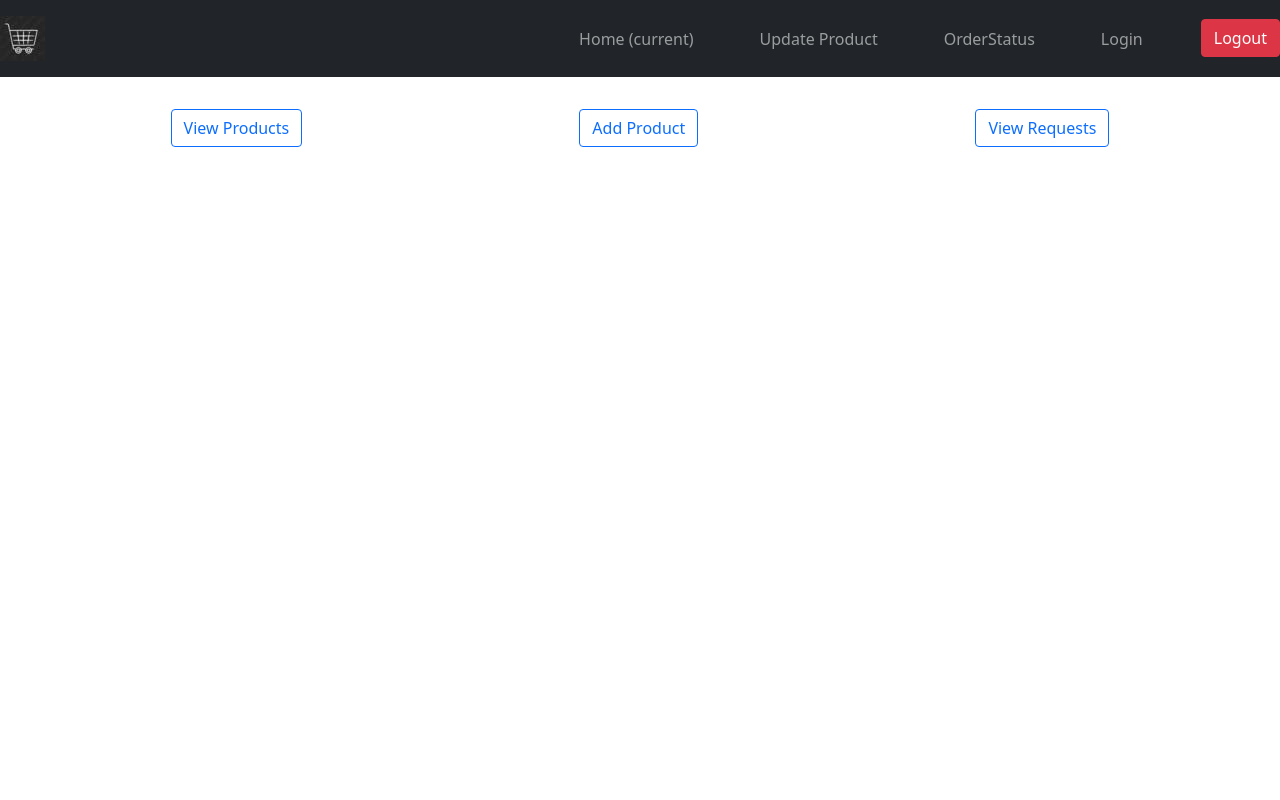
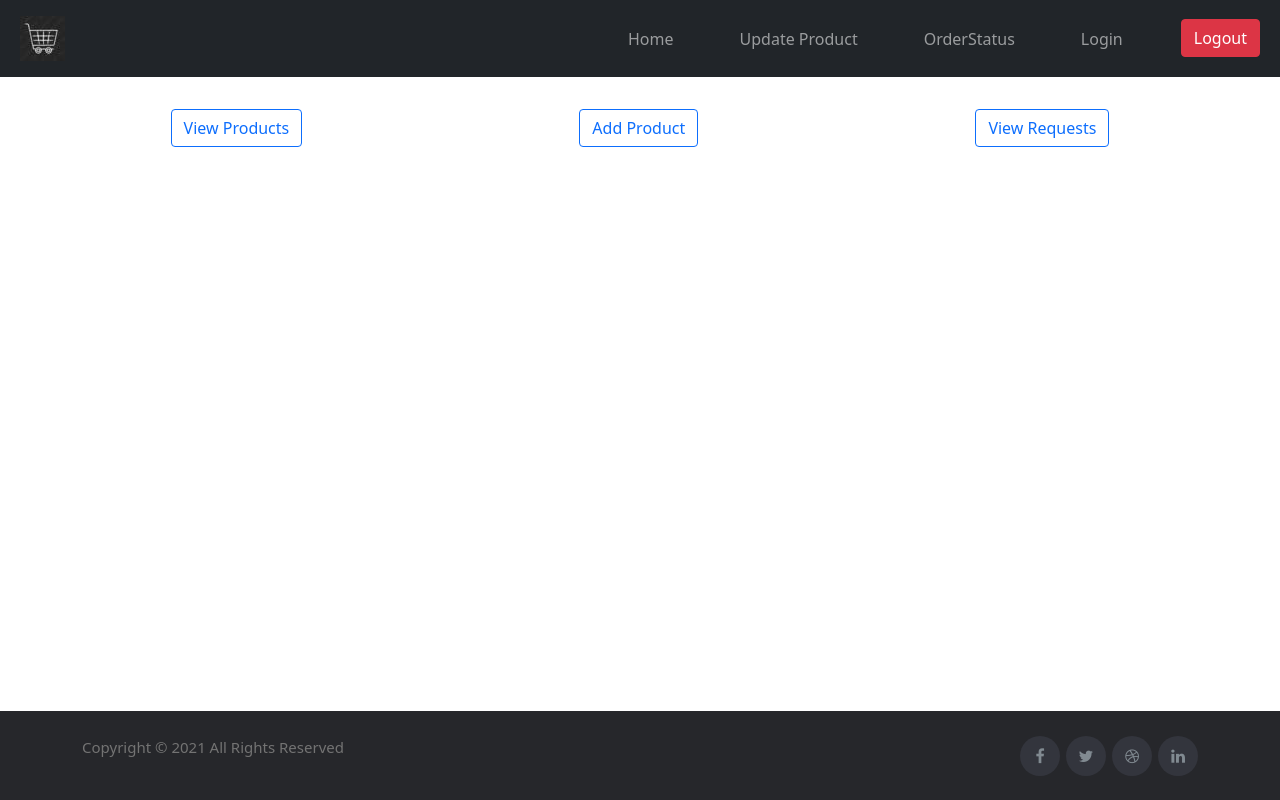
Before and after one commit to tcs-mean-stack-group22/CapstoneProjectMean, an Angular app in the folder frontEnd/angular-grocers/: page /admin-panel in a window 1280 px wide. Shown: the top 800 px of the page. Built offline with nearby package versions, Linux system fonts and the light colour scheme.

Commit message:
modified  footbar,added scroll bar in view update.html

```diff
--- a/frontEnd/angular-grocers/angular.json
+++ b/frontEnd/angular-grocers/angular.json
@@ -28,6 +28,7 @@
               "src/assets"
             ],
             "styles": [
+              "node_modules/font-awesome/css/font-awesome.min.css",
               "src/styles.css"
             ],
             "scripts": []
--- a/frontEnd/angular-grocers/package.json
+++ b/frontEnd/angular-grocers/package.json
@@ -19,8 +19,11 @@
     "@angular/platform-browser": "~11.2.6",
     "@angular/platform-browser-dynamic": "~11.2.6",
     "@angular/router": "~11.2.6",
+    "@fortawesome/fontawesome": "^1.1.8",
+    "@fortawesome/fontawesome-free": "^5.15.3",
     "@ng-bootstrap/ng-bootstrap": "^9.1.0",
     "bootstrap": "^4.6.0",
+    "bootstrap-icons": "^1.4.1",
     "rxjs": "~6.6.0",
     "tslib": "^2.0.0",
     "zone.js": "~0.11.3"
@@ -32,6 +35,7 @@
     "@types/jasmine": "~3.6.0",
     "@types/node": "^12.11.1",
     "codelyzer": "^6.0.0",
+    "font-awesome": "^4.7.0",
     "jasmine-core": "~3.6.0",
     "jasmine-spec-reporter": "~5.0.0",
     "karma": "~6.1.0",
--- a/frontEnd/angular-grocers/src/app/add-product/add-product.component.css
+++ b/frontEnd/angular-grocers/src/app/add-product/add-product.component.css
@@ -19,6 +19,7 @@
     display: flex;
     justify-items: center;
     justify-content: center;
+    overflow: auto;
     }
 
 form{
@@ -28,6 +29,7 @@ form{
    align-items: center;
    min-width: 400px;
    padding: 40px;
+
 }
 .btn{
     margin:20px;
--- a/frontEnd/angular-grocers/src/app/app.component.html
+++ b/frontEnd/angular-grocers/src/app/app.component.html
@@ -1,12 +1,4 @@
-<!-- <app-send-request></app-send-request> -->
-<!-- <app-login></app-login> -->
-<!-- <app-edit-profile></app-edit-profile> -->
-<!-- <app-signup></app-signup> -->
+
 <app-navbar></app-navbar>
 <router-outlet></router-outlet>
-
 <app-footer></app-footer>
-
-<!-- <app-signup></app-signup>
-<app-lock-user></app-lock-user> -->
-<h1>Footer</h1>
--- a/frontEnd/angular-grocers/src/app/footer/footer.component.css
+++ b/frontEnd/angular-grocers/src/app/footer/footer.component.css
@@ -0,0 +1,169 @@
+.site-footer
+{
+
+  background-color:#26272b;
+  padding:25px 0 20px;
+  font-size:15px;
+  color:#737373;
+  position:fixed;
+  bottom:0;
+  left:0;
+  width:100%;
+  overflow: scroll;
+
+}
+.site-footer hr
+{
+  border-top-color:#bbb;
+  opacity:0.5
+}
+.site-footer hr.small
+{
+  margin:20px 0
+}
+.site-footer h6
+{
+  color:#fff;
+  font-size:16px;
+  text-transform:uppercase;
+  margin-top:5px;
+  letter-spacing:2px
+}
+.site-footer a
+{
+  color:#737373;
+}
+.site-footer a:hover
+{
+  color:#3366cc;
+  text-decoration:none;
+}
+.footer-links
+{
+  padding-left:0;
+  list-style:none
+}
+.footer-links li
+{
+  display:block
+}
+.footer-links a
+{
+  color:#737373
+}
+.footer-links a:active,.footer-links a:focus,.footer-links a:hover
+{
+  color:#3366cc;
+  text-decoration:none;
+}
+.footer-links.inline li
+{
+  display:inline-block
+}
+.site-footer .social-icons
+{
+  text-align:right
+}
+.site-footer .social-icons a
+{
+  width:40px;
+  height:40px;
+  line-height:40px;
+  margin-left:6px;
+  margin-right:0;
+  border-radius:100%;
+  background-color:#33353d
+}
+.copyright-text
+{
+  margin:0
+}
+@media (max-width:991px)
+{
+  .site-footer [class^=col-]
+  {
+    margin-bottom:30px
+  }
+}
+@media (max-width:767px)
+{
+  .site-footer
+  {
+    padding-bottom:0
+  }
+  .site-footer .copyright-text,.site-footer .social-icons
+  {
+    text-align:center
+  }
+}
+.social-icons
+{
+  padding-left:0;
+  margin-bottom:0;
+  list-style:none
+}
+.social-icons li
+{
+  display:inline-block;
+  margin-bottom:4px
+}
+.social-icons li.title
+{
+  margin-right:15px;
+  text-transform:uppercase;
+  color:#96a2b2;
+  font-weight:700;
+  font-size:13px
+}
+.social-icons a{
+  background-color:#eceeef;
+  color:#818a91;
+  font-size:16px;
+  display:inline-block;
+  line-height:44px;
+  width:44px;
+  height:44px;
+  text-align:center;
+  margin-right:8px;
+  border-radius:100%;
+  -webkit-transition:all .2s linear;
+  -o-transition:all .2s linear;
+  transition:all .2s linear
+}
+.social-icons a:active,.social-icons a:focus,.social-icons a:hover
+{
+  color:#fff;
+  background-color:#29aafe
+}
+.social-icons.size-sm a
+{
+  line-height:34px;
+  height:34px;
+  width:34px;
+  font-size:14px
+}
+.social-icons a.facebook:hover
+{
+  background-color:#3b5998
+}
+.social-icons a.twitter:hover
+{
+  background-color:#00aced
+}
+.social-icons a.linkedin:hover
+{
+  background-color:#007bb6
+}
+.social-icons a.dribbble:hover
+{
+  background-color:#ea4c89
+}
+@media (max-width:767px)
+{
+  .social-icons li.title
+  {
+    display:block;
+    margin-right:0;
+    font-weight:600
+  }
+}
--- a/frontEnd/angular-grocers/src/app/footer/footer.component.html
+++ b/frontEnd/angular-grocers/src/app/footer/footer.component.html
@@ -1,11 +1,23 @@
-<body class="d-flex flex-column min-vh-100">
-    <div class="wrapper flex-grow-1"></div>
-    <footer class="bg-light text-center text-lg-start">
-        <!-- Copyright -->
-        <div class="text-center p-3" style="background-color: rgba(0, 0, 0, 0.2);">
-          © 2020 Copyright:
-          <a class="text-dark" href="https://mdbootstrap.com/">MDBootstrap.com</a>
+
+
+  <footer class="site-footer">
+
+    <div class="container">
+      <div class="row">
+        <div class="col-md-8 col-sm-6 col-xs-12">
+          <p class="copyright-text">Copyright &copy; 2021 All Rights Reserved
+
+          </p>
         </div>
-        <!-- Copyright -->
-      </footer>
-</body>
+
+        <div class="col-md-4 col-sm-6 col-xs-12">
+          <ul class="social-icons">
+            <li><a class="facebook" href="#"><i class="fa fa-facebook"></i></a></li>
+            <li><a class="twitter" href="#"><i class="fa fa-twitter"></i></a></li>
+            <li><a class="dribbble" href="#"><i class="fa fa-dribbble"></i></a></li>
+            <li><a class="linkedin" href="#"><i class="fa fa-linkedin"></i></a></li>
+          </ul>
+        </div>
+      </div>
+    </div>
+</footer>
--- a/frontEnd/angular-grocers/src/app/navbar/navbar.component.html
+++ b/frontEnd/angular-grocers/src/app/navbar/navbar.component.html
@@ -1,5 +1,5 @@
 <nav class="navbar navbar-dark bg-dark">
-    <nav class="navbar navbar-expand-sm navbar-dark bg-dark" style="width: 100%;">
+    <nav class="navbar navbar-expand-sm navbar-dark bg-dark" style="width: 100%; padding-right:20px; padding-left: 20px; position: relative;">
         <a class="logo" routerLink="/"><img src="../../assets/grocery_1_45x45.jpeg"> </a>
         <button class="navbar-toggler" (click)=toggleNavBar() type="button" data-toggle="collapse" data-target="#navbarNavAltMarkup" aria-controls="navbarNavAltMarkup" aria-expanded="false" aria-label="Toggle navigation">
           <span class="navbar-toggler-icon"></span>
--- a/frontEnd/angular-grocers/src/app/view-products/view-products.component.css
+++ b/frontEnd/angular-grocers/src/app/view-products/view-products.component.css
@@ -0,0 +1,13 @@
+.output{
+
+ width: 90vw;
+  height: 60vh;
+  border: 1px solid black;
+  margin: auto;
+  position: relative;
+  top: 0;
+  left: 0;
+  bottom: 0;
+  right: 0;
+overflow: scroll;
+}
--- a/frontEnd/angular-grocers/src/app/view-products/view-products.component.html
+++ b/frontEnd/angular-grocers/src/app/view-products/view-products.component.html
@@ -1,5 +1,5 @@
-<div>
-    <table class="table table-striped">
+<div class="output">
+    <table class="table table-striped" style="padding: 4px;">
         <thead>
             <tr>
                 <th scope="col">#</th>
```
Also changed, not shown: 1 other file (tests, documents, lock files or other folders).
